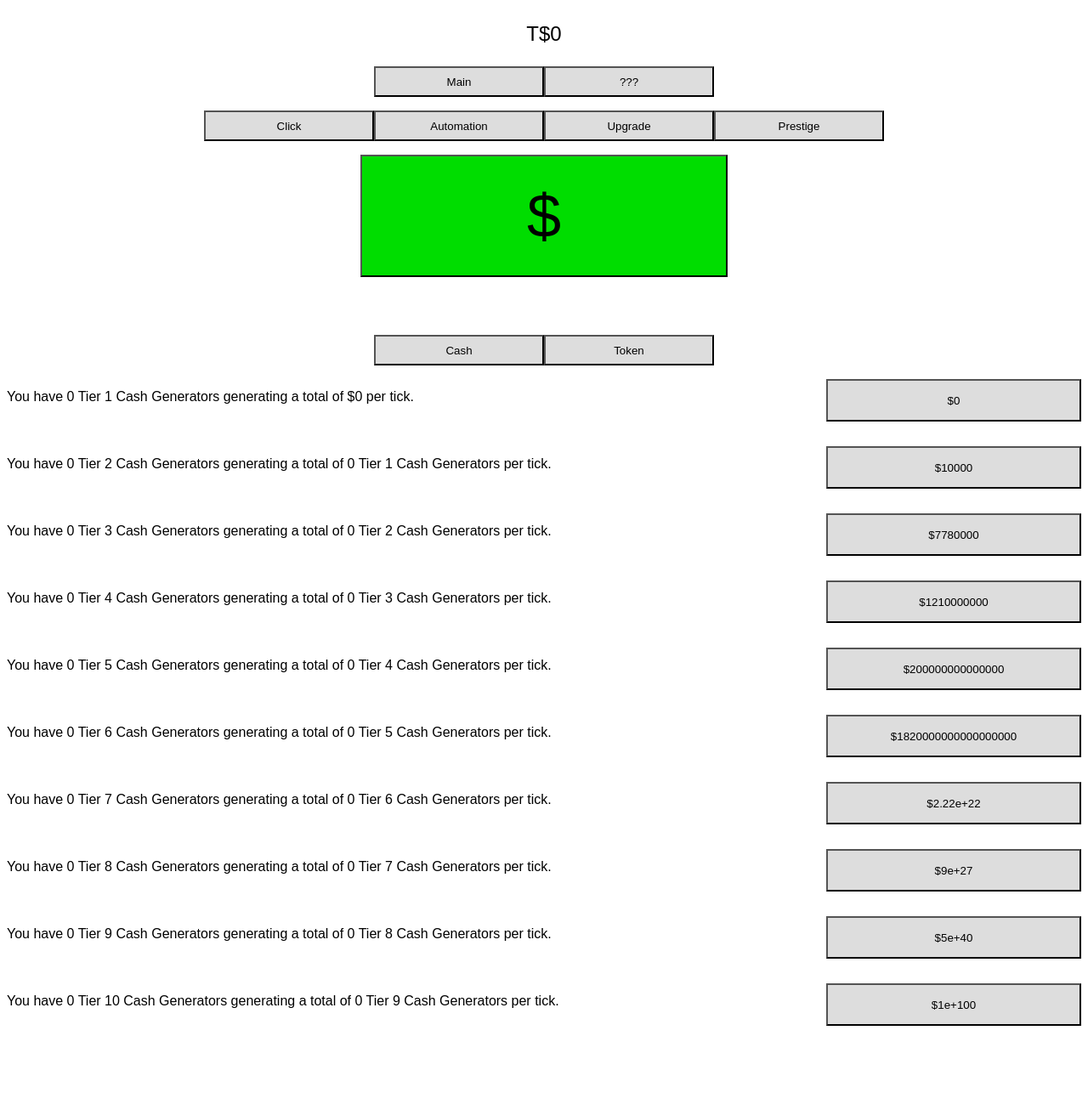
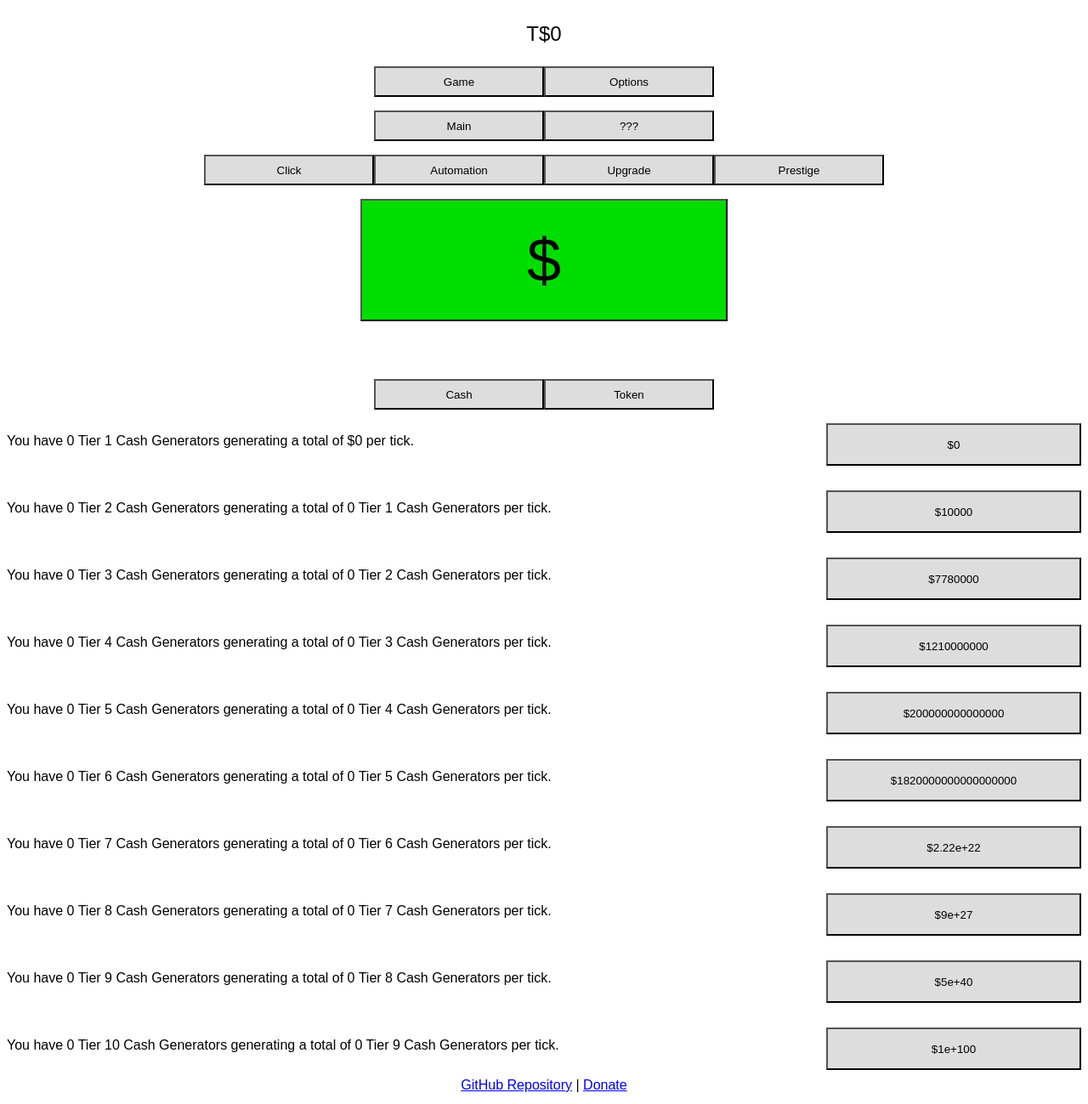
Before and after one commit to mistertfy64/tiercremental, a website: page index.html in a window 1280 px wide. Shown: the part 200-1499 px from the top of the page at 85% size. Before the commit the page ends 1408 px from the top, so only its background shows below. Drawn offline with nearby package versions, Linux system fonts and the light colour scheme.

Commit message:
Add files via upload

```diff
--- a/index.html
+++ b/index.html
@@ -6,6 +6,9 @@
 </head>
 <body>
     <div class="top-navigation-container">
+        <p style="text-align:center;"><button class="top-navigation-button">Game</button><button class="top-navigation-button">Options</button></p>
+    </div>
+    <div class="main-navigation-container">
         <p style="text-align:center;"><button class="top-navigation-button">Main</button><button class="top-navigation-button">???</button></p>
     </div>
     <div class="main-navigation-container">
@@ -70,6 +73,7 @@
         </div>
 
     </div>
+    <p style="text-align: center;"><a href="https://github.com/mistertfy64/tiercremental">GitHub Repository</a> | <a href="https://patreon.com/mistertfy64">Donate</a></p>
 
     <script src="https://ajax.googleapis.com/ajax/libs/jquery/1.12.4/jquery.min.js"></script>
     <script src="decimal.js"></script>
```
